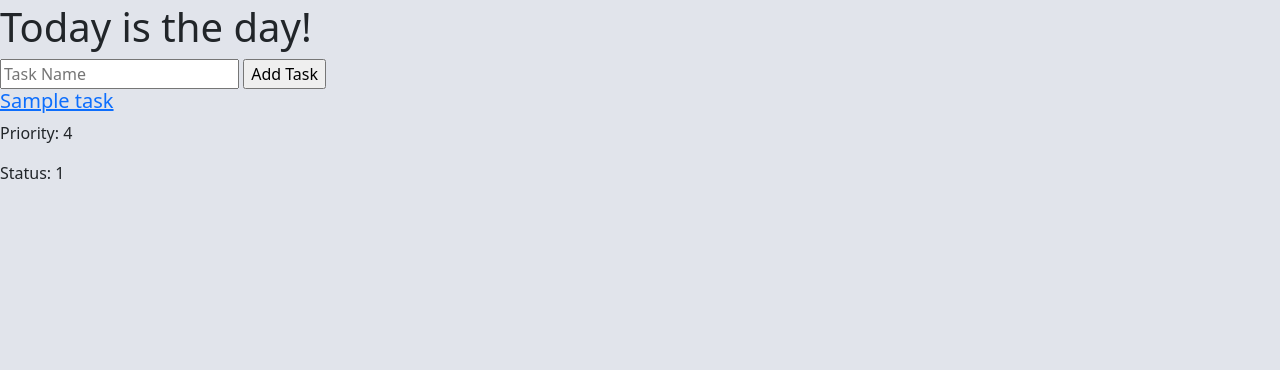
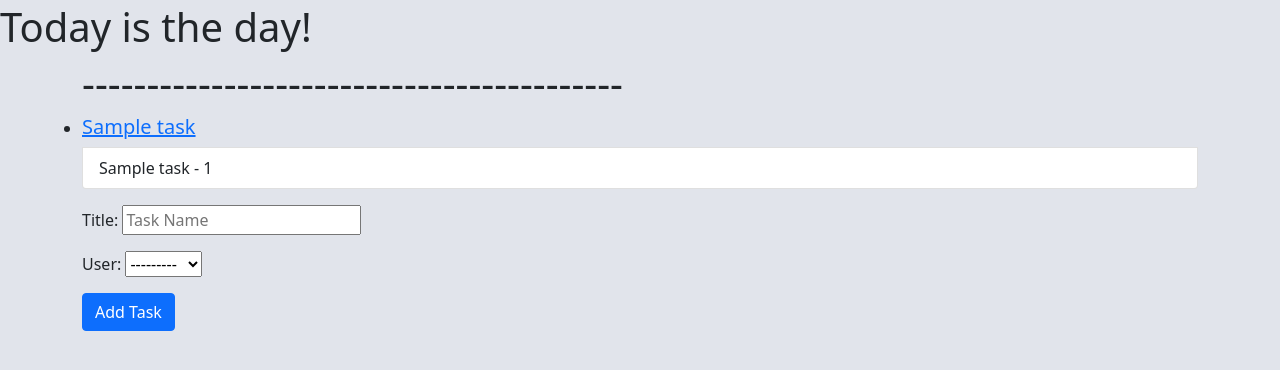
Before and after one commit to kjrinuk/Taskerise, a Django app: page / in a window 1280 px wide. Shown: the part 65-435 px from the top of the page. Run offline with Django 5.2, Linux system fonts and the light colour scheme; tables that the repository leaves empty hold one stand-in row (values such as "Sample post").

Commit message:
Initial Add Task functionality

```diff
--- a/tasks/forms.py
+++ b/tasks/forms.py
@@ -4,11 +4,11 @@
 
 class TaskAddForm(forms.ModelForm):
 
-    task_name = forms.CharField(widget = forms.TextInput(attrs={'placeholder': 'Task Name'}))
+    title = forms.CharField(widget = forms.TextInput(attrs={'placeholder': 'Task Name'}))
 
     class Meta:
         model = Task
-        fields = "__all__"
+        fields = ['title', 'user']
 
 class TaskForm(forms.ModelForm):
 
--- a/tasks/templates/tasks/tasks.html
+++ b/tasks/templates/tasks/tasks.html
@@ -1,23 +1,46 @@
 {% extends "base.html" %}
-
+{% load static %}
 {% block content %}
 
 <h1>Today is the day!</h1>
-
-<form action="/" method="POST">
+<div class="container">
+<!-- <form method="POST" action="/">
     {% csrf_token %}
-    {{ TaskAddForm.task_name }}
+    {{ TaskAddForm.title }}
 
     <input type="submit" class="btn-blue" value="Add Task">
 
-</form>
-
+</form> -->
+<!--
 {% for task in tasks %}
 <a href="{% url 'edittask' task.task_id %}" class="task-link">
     <h5> {{ task.title }} </h5>
 </a>
+
+<p class="task_id:">Task ID: {{ task.task_id }}</p>
 <p class="priority">Priority: {{ task.priority }}</p>
 <p class="status">Status: {{ task.status }}</p>
-{% endfor %}
+{% endfor %} -->
 
+<h1>------------------------------------------</h1>
+        <ul class="list-group mb-3">
+            {% for task in tasks %}
+            <li>
+                <a href="{% url 'edittask' task.task_id %}" class="task-link">
+                    <h5> {{ task.title }} </h5>
+                </a>
+            </li>
+            <li class="list-group-item">
+                {{ task.title }} - {{ task.task_id }}
+            </li>
+            {% endfor %}
+        </ul>
+
+        <form method="post">
+            {% csrf_token %}
+            {{ TaskAddForm.as_p }}
+            <button type="submit" class="btn btn-primary">Add Task</button>
+        </form>
+
+</div>
 {% endblock %}
--- a/tasks/urls.py
+++ b/tasks/urls.py
@@ -6,7 +6,6 @@
 urlpatterns = [
     # path('', views.TaskList.as_view(), name='home'),
     path('', index, name = 'index'),
-    # path('', include(tasks.urls)),
-    # path('addtask', views.addtask, name='addtask')
+    # path('addtask', views.addtask, name='addtask'),
     path('edittask/<int:task_id>/', views.edittask, name='edittask'),
 ]
--- a/tasks/views.py
+++ b/tasks/views.py
@@ -12,12 +12,17 @@
 
 
 def index(request):
-
-    form = TaskAddForm()
     tasks = Task.objects.all()
+    if request.method == 'POST':
+        form = TaskAddForm(request.POST)
+        if form.is_valid():
+            form.save()
+            print("form is valid")
+            return redirect('/')
+    else:
+        form = TaskAddForm()
 
     context = {'tasks': tasks, 'TaskAddForm': form}
-
     return render(request, "tasks/tasks.html", context)
 
 # def addtask(request)
```
